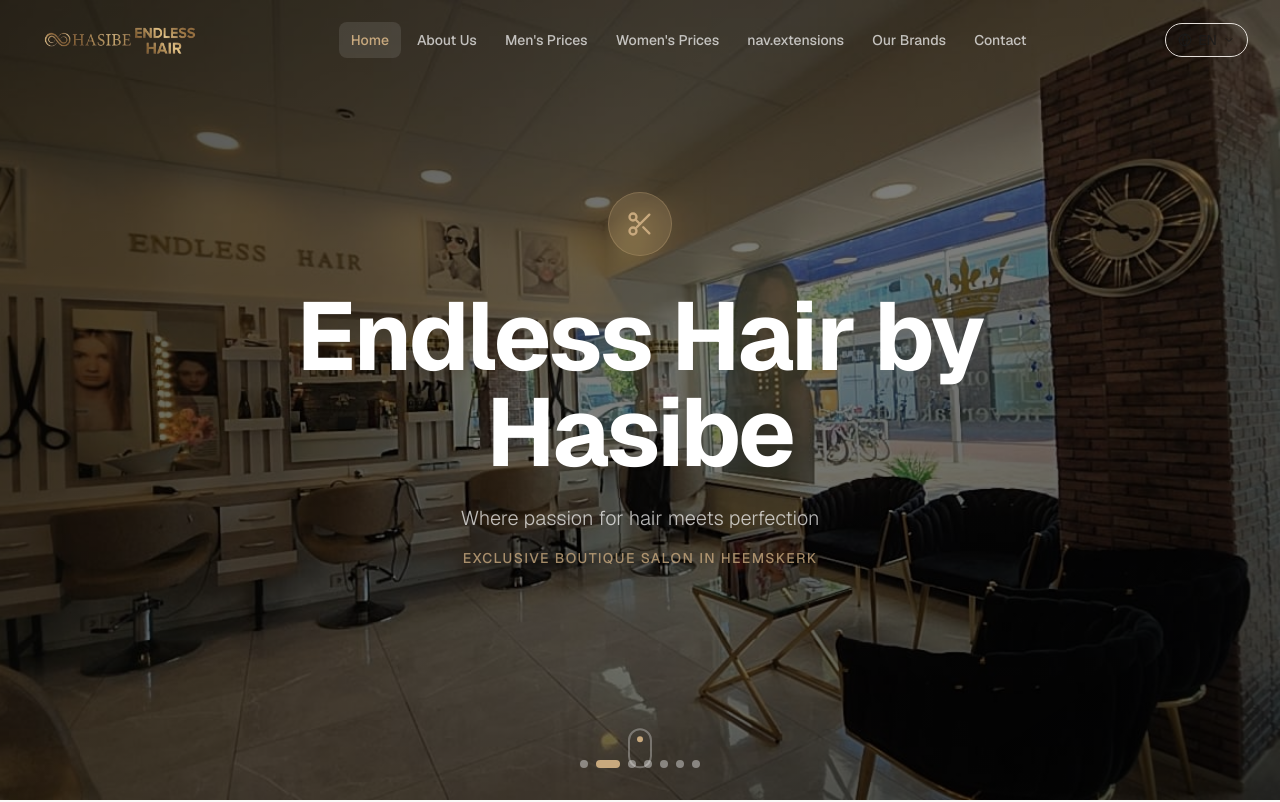
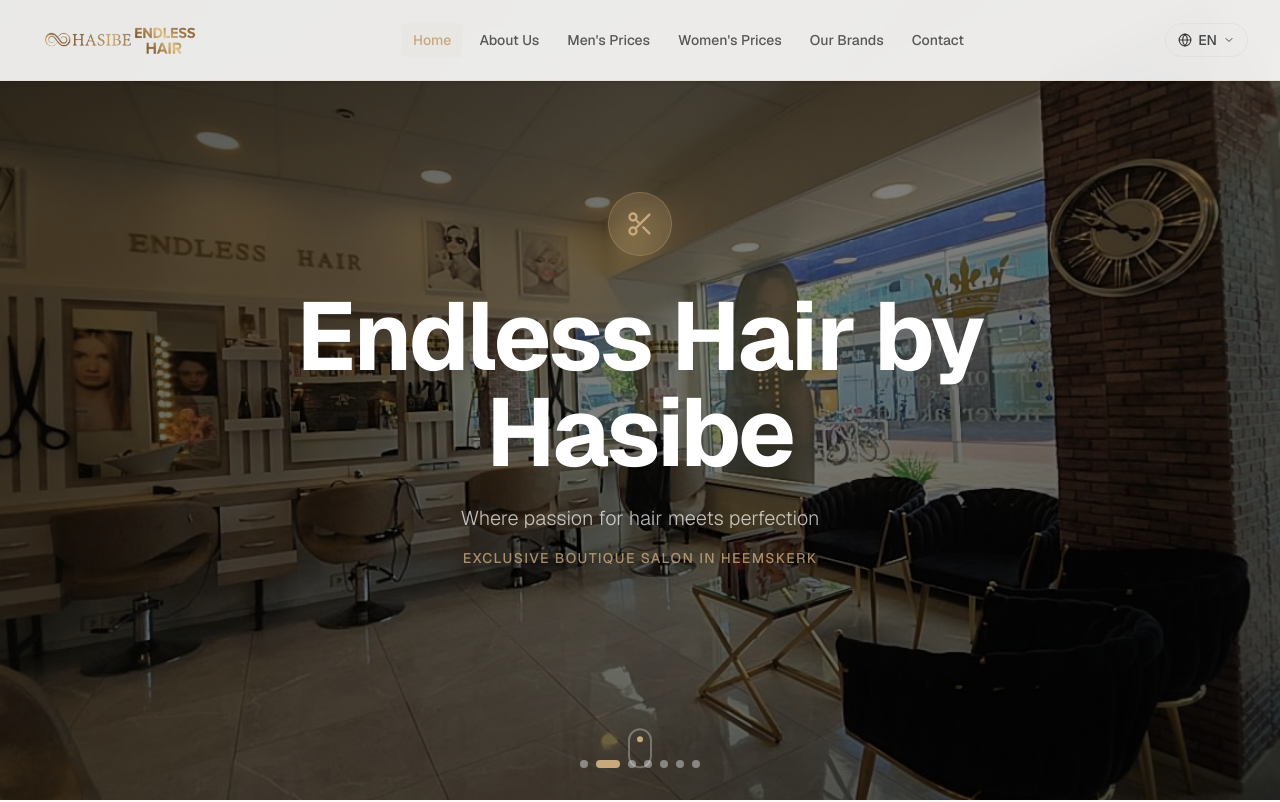
Before and after one commit to AssadAiDeveloper/Endlesshasibe, a Next.js app: page /en in a window 1280 px wide. Shown: the top 802 px of the page. Built offline with nearby package versions, Linux system fonts and the light colour scheme.

Commit message:
Remove extensions + fix header bg

```diff
--- a/src/components/Header.tsx
+++ b/src/components/Header.tsx
@@ -13,7 +13,6 @@
   { key: "about", href: "/about" },
   { key: "pricesMen", href: "/prices/men" },
   { key: "pricesWomen", href: "/prices" },
-  { key: "extensions", href: "/extensions" },
   { key: "brands", href: "/brands" },
   { key: "contact", href: "/contact" },
 ] as const;
@@ -23,13 +22,6 @@
   const locale = useLocale();
   const pathname = usePathname();
   const [mobileOpen, setMobileOpen] = useState(false);
-  const [scrolled, setScrolled] = useState(false);
-
-  useEffect(() => {
-    const onScroll = () => setScrolled(window.scrollY > 50);
-    window.addEventListener("scroll", onScroll, { passive: true });
-    return () => window.removeEventListener("scroll", onScroll);
-  }, []);
 
   useEffect(() => {
     setMobileOpen(false);
@@ -49,11 +41,7 @@
 
   return (
     <header
-      className={`fixed top-0 left-0 right-0 z-50 transition-all duration-500 ${
-        scrolled
-          ? "bg-white/90 backdrop-blur-md shadow-sm border-b border-border"
-          : "bg-transparent"
-      }`}
+      className="fixed top-0 left-0 right-0 z-50 bg-white/90 backdrop-blur-md shadow-sm border-b border-border transition-all duration-500"
     >
       <div className="max-w-7xl mx-auto px-4 sm:px-6 lg:px-8">
         <div className="flex items-center justify-between h-20">
@@ -74,10 +62,8 @@
                 href={link.href}
                 className={`px-3 py-2 text-sm font-medium rounded-lg transition-colors ${
                   pathname === link.href
-                    ? scrolled ? "text-primary bg-primary/5" : "text-primary bg-white/10"
-                    : scrolled
-                      ? "text-foreground/70 hover:text-foreground hover:bg-accent/50"
-                      : "text-white/70 hover:text-white hover:bg-white/10"
+                    ? "text-primary bg-primary/5"
+                    : "text-foreground/70 hover:text-foreground hover:bg-accent/50"
                 }`}
               >
                 {t(link.key)}
@@ -89,9 +75,7 @@
             <LanguageSwitcher />
             <button
               onClick={() => setMobileOpen(true)}
-              className={`lg:hidden p-2 rounded-lg transition-colors ${
-                scrolled ? "hover:bg-accent text-foreground" : "hover:bg-white/10 text-white"
-              }`}
+              className="lg:hidden p-2 rounded-lg transition-colors hover:bg-accent text-foreground"
               aria-label="Open menu"
             >
               <Menu size={22} />
```
